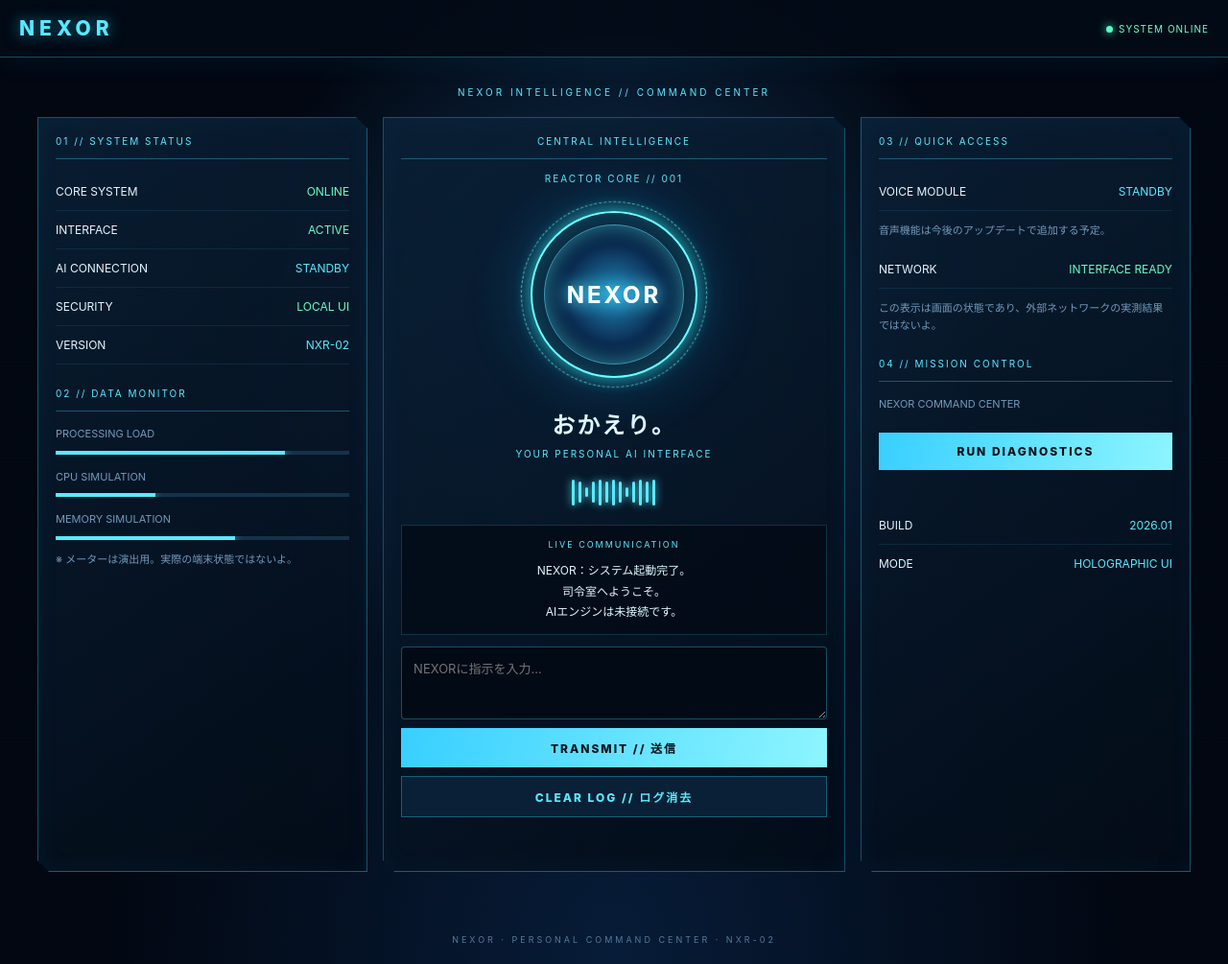
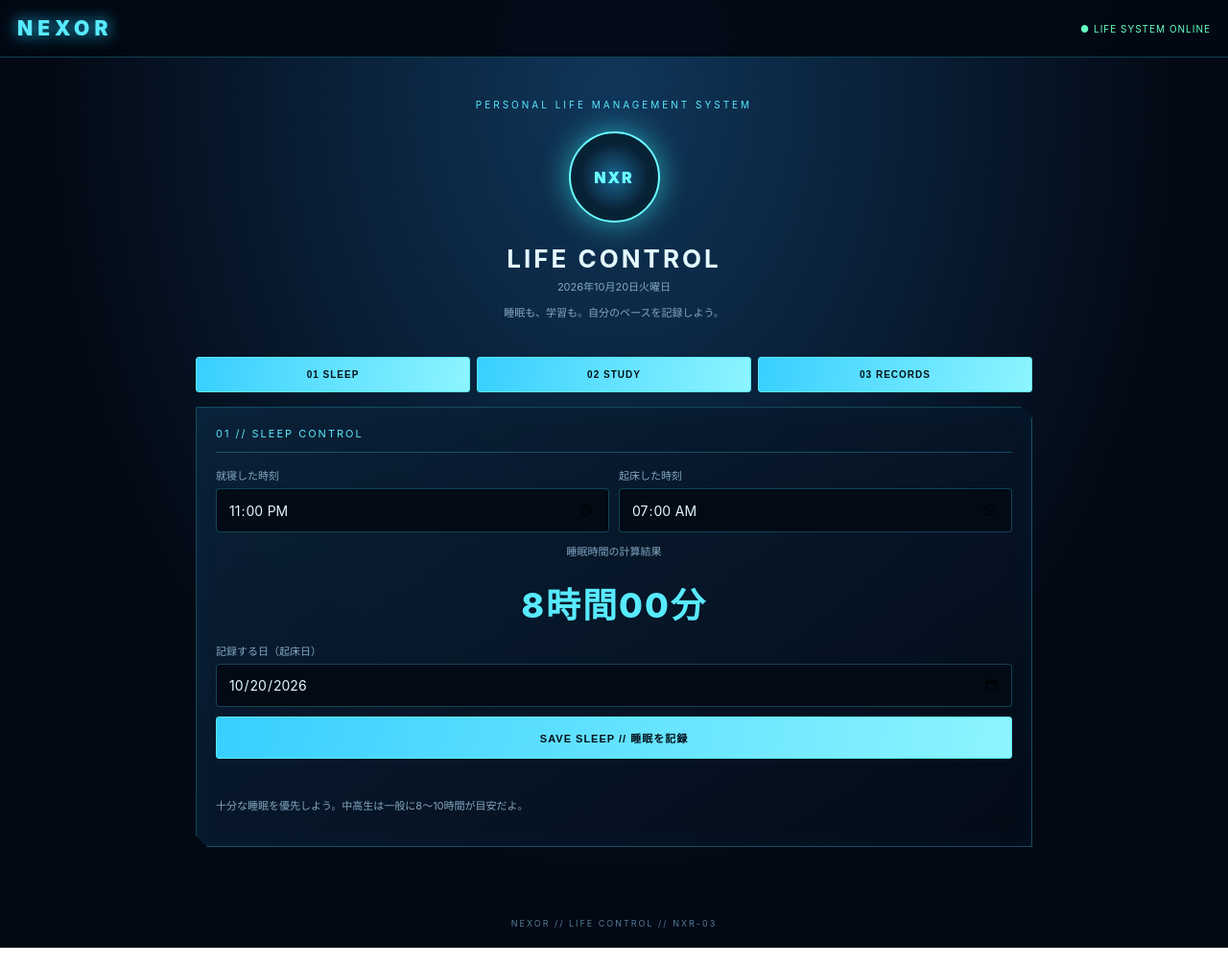
Before and after one commit to dkato0925-png/arc, a plain HTML site: page index.html in a window 1280 px wide. Shown: the whole page at 96% size. Drawn offline with Linux system fonts and the light colour scheme.

Commit message:
Update index.html

```diff
--- a/index.html
+++ b/index.html
@@ -3,163 +3,240 @@
 <html lang="ja">
 <head>
 <meta charset="UTF-8">
-<meta name="viewport" content="width=device-width, initial-scale=1">
+<meta name="viewport" content="width=device-width,initial-scale=1,viewport-fit=cover">
 <meta name="theme-color" content="#030914">
-<title>NEXOR // COMMAND CENTER</title>
+<title>NEXOR // LIFE CONTROL</title>
 <style>
-:root{color-scheme:dark;--cyan:#58eaff;--line:#35dfff55;--muted:#729ab9}
+:root{--c:#58eaff;--line:#35dfff44;--bg:#030914;--panel:#07192beF;--muted:#83a7c2}
 *{box-sizing:border-box}
-body{margin:0;min-height:100vh;color:#dff8ff;font-family:-apple-system,BlinkMacSystemFont,sans-serif;background:radial-gradient(ellipse at 50% 35%,#10365a 0%,transparent 45%),radial-gradient(ellipse at 50% 100%,#071c38,transparent 60%),#020711;overflow-x:hidden}
-body:before{content:"";position:fixed;inset:0;pointer-events:none;z-index:5;opacity:.15;background:repeating-linear-gradient(to bottom,transparent 0,transparent 3px,#54dfff12 4px)}
-header{display:flex;justify-content:space-between;align-items:center;gap:12px;padding:17px 20px;border-bottom:1px solid var(--line);background:#030b17dd;box-shadow:0 4px 30px #00bfff12}
-.brand{font-size:21px;font-weight:800;letter-spacing:5px;color:var(--cyan);text-shadow:0 0 16px #26cfff99}
-.top-status{color:#70ffc5;font-size:10px;letter-spacing:1px}
-.dot{display:inline-block;width:7px;height:7px;border-radius:50%;background:#57ffc3;box-shadow:0 0 10px #57ffc3;margin-right:6px}
-main{width:min(1250px,100%);padding:22px 15px 35px;margin:auto}
-.eyebrow{text-align:center;color:var(--cyan);font-size:10px;letter-spacing:3px;margin:0 0 20px}
-.layout{display:grid;grid-template-columns:minmax(0,1fr);gap:14px}
-.panel{position:relative;min-width:0;padding:17px;border:1px solid var(--line);background:linear-gradient(145deg,#0a2036dd,#030b17ed);box-shadow:inset 0 0 25px #168bd811,0 0 18px #00bfff0a;clip-path:polygon(0 0,calc(100% - 12px) 0,100% 12px,100% 100%,12px 100%,0 calc(100% - 12px))}
-.panel-title{color:var(--cyan);font-size:10px;letter-spacing:2px;padding-bottom:12px;margin-bottom:14px;border-bottom:1px solid var(--line)}
-.metric{display:flex;align-items:center;justify-content:space-between;gap:10px;padding:12px 0;border-bottom:1px solid #55dfff18;font-size:12px}
-.metric:last-child{border-bottom:0}
-.value{color:var(--cyan);text-align:right}
-.good{color:#65ffc4}
-.muted{color:var(--muted);font-size:11px;line-height:1.7}
-.core-area{text-align:center;padding:16px 0 22px}
-.core{position:relative;width:154px;height:154px;display:grid;place-items:center;margin:28px auto 30px;border:2px solid var(--cyan);border-radius:50%;background:radial-gradient(circle,#1b719b 0%,#092342 43%,#030b17 72%);box-shadow:0 0 18px #31dfff99,0 0 65px #168bd855,inset 0 0 32px #35dfff55;animation:pulse 3s ease-in-out infinite}
-.core:before,.core:after{content:"";position:absolute;border-radius:50%;pointer-events:none}
-.core:before{inset:-12px;border:1px dashed #58eaffaa;animation:rotate 18s linear infinite}
-.core:after{inset:12px;border:1px solid #58eaff77;box-shadow:inset 0 0 22px #58eaff55}
-.core span{font-size:24px;font-weight:700;letter-spacing:3px;text-shadow:0 0 18px var(--cyan)}
-h1{font-size:24px;margin:0 0 8px;letter-spacing:2px}
-.subtitle{color:var(--cyan);font-size:10px;letter-spacing:2px}
-.visualizer{display:flex;justify-content:center;align-items:center;gap:4px;height:32px;margin:18px 0}
-.visualizer i{display:block;width:3px;height:9px;border-radius:5px;background:var(--cyan);box-shadow:0 0 8px var(--cyan);animation:wave 1s ease-in-out infinite alternate}
-.visualizer i:nth-child(3n){animation-delay:-.7s}
-.visualizer i:nth-child(2n){animation-delay:-.3s}
-.log{padding:12px;min-height:100px;max-height:220px;overflow-y:auto;overflow-wrap:anywhere;white-space:pre-wrap;font-size:12px;line-height:1.8;background:#020813aa;border:1px solid #35dfff30}
-.log-label{display:block;color:var(--cyan);font-size:9px;letter-spacing:2px;margin-bottom:8px}
-textarea{display:block;width:100%;min-height:76px;resize:vertical;margin-top:12px;padding:12px;border:1px solid var(--line);border-radius:4px;background:#020a15;color:white;font:inherit;font-size:13px;outline:none}
-textarea:focus{border-color:var(--cyan)}
-button{cursor:pointer;width:100%;margin-top:9px;padding:12px;color:#03101a;background:linear-gradient(100deg,#38cfff,#8df5ff);border:0;font:inherit;font-size:12px;font-weight:800;letter-spacing:2px}
-button:active{transform:scale(.99)}
-.secondary{color:var(--cyan);background:#0a2036;border:1px solid var(--line)}
-.data-bar{height:4px;background:#15324a;margin-top:8px;overflow:hidden}
-.data-bar span{display:block;height:100%;width:78%;background:var(--cyan);box-shadow:0 0 10px var(--cyan)}
-.data-bar.cpu span{width:34%}
-.data-bar.mem span{width:61%}
-.notice{min-height:18px;color:var(--cyan);font-size:11px;margin-top:9px}
-footer{text-align:center;padding:20px;color:#547b98;font-size:9px;letter-spacing:3px}
-@keyframes rotate{to{transform:rotate(360deg)}}
-@keyframes pulse{0%,100%{filter:brightness(.9)}50%{filter:brightness(1.3)}}
-@keyframes wave{from{height:5px}to{height:27px}}
-@media(min-width:760px){main{padding:30px 24px 45px}.layout{grid-template-columns:minmax(190px,1fr) minmax(260px,1.4fr) minmax(190px,1fr);gap:16px;align-items:stretch}.core-area{padding:25px 0}.core{width:174px;height:174px}.panel{padding:18px}}
-@media(prefers-reduced-motion:reduce){*,*:before,*:after{animation-duration:.01ms!important;animation-iteration-count:1!important}}
+body{margin:0;background:radial-gradient(ellipse at 50% 10%,#10365a,#030914 65%);color:#e4f9ff;font-family:-apple-system,BlinkMacSystemFont,sans-serif;min-height:100vh}
+body:before{content:"";position:fixed;inset:0;pointer-events:none;opacity:.12;background:repeating-linear-gradient(0deg,transparent 0 4px,#58eaff22 5px);z-index:2}
+header{padding:17px 18px;display:flex;justify-content:space-between;align-items:center;border-bottom:1px solid var(--line);background:#030914eF;position:sticky;top:0;z-index:3}
+.brand{font-size:21px;font-weight:900;letter-spacing:5px;color:var(--c);text-shadow:0 0 16px #26cfff}
+.status{font-size:10px;color:#65ffc4;letter-spacing:1px}
+main{width:min(900px,100%);padding:20px 14px 40px;margin:auto}
+.hero{text-align:center;padding:15px 0 24px}
+.eyebrow{font-size:10px;color:var(--c);letter-spacing:3px}
+h1{font-size:26px;letter-spacing:3px;margin:12px 0 5px}
+.sub{font-size:11px;color:var(--muted)}
+.core{width:95px;height:95px;border:2px solid var(--c);border-radius:50%;margin:22px auto;display:grid;place-items:center;color:var(--c);font-weight:900;letter-spacing:2px;background:radial-gradient(circle,#165477,#030914 72%);box-shadow:0 0 25px #35dfff77,inset 0 0 22px #35dfff55;animation:pulse 3s infinite}
+nav{display:grid;grid-template-columns:repeat(3,1fr);gap:7px;margin-bottom:15px}
+nav button{margin:0;padding:12px 3px;font-size:10px;letter-spacing:1px}
+.panel{border:1px solid var(--line);background:linear-gradient(145deg,#0b2239eF,#030b17f5);padding:17px;margin-bottom:14px;box-shadow:inset 0 0 24px #168bd811;clip-path:polygon(0 0,calc(100% - 12px) 0,100% 12px,100% 100%,12px 100%,0 calc(100% - 12px))}
+.pt{color:var(--c);font-size:11px;letter-spacing:2px;border-bottom:1px solid var(--line);padding-bottom:12px;margin-bottom:15px}
+.grid{display:grid;grid-template-columns:1fr 1fr;gap:10px}
+label{font-size:11px;color:var(--muted);display:block;margin-bottom:6px}
+input,select{width:100%;min-width:0;background:#020a15;color:#e4f9ff;border:1px solid var(--line);border-radius:4px;padding:12px;font:inherit;font-size:14px}
+button{width:100%;margin-top:10px;padding:13px 9px;border:1px solid var(--c);background:linear-gradient(100deg,#38cfff,#8df5ff);color:#03101a;font-size:11px;font-weight:900;letter-spacing:1px;border-radius:3px;cursor:pointer}
+button.secondary{background:#0a2036;color:var(--c)}
+button.danger{background:#291521;color:#ff9ba9;border-color:#ff6e8c}
+.big{font-size:36px;text-align:center;color:var(--c);font-weight:800;letter-spacing:2px;margin:16px 0}
+.center{text-align:center}
+.stats{display:grid;grid-template-columns:1fr 1fr;gap:9px}
+.stat{padding:14px 8px;text-align:center;border:1px solid var(--line);background:#061426}
+.stat strong{display:block;color:var(--c);font-size:22px;margin-bottom:5px}
+.stat span{font-size:10px;color:var(--muted)}
+.note{font-size:11px;color:var(--muted);line-height:1.8}
+.message{min-height:20px;color:#65ffc4;font-size:11px;margin-top:9px}
+.entry{padding:12px 0;border-bottom:1px solid #55dfff22;font-size:12px;line-height:1.8;overflow-wrap:anywhere}
+.entry:last-child{border-bottom:0}
+.entry strong{color:var(--c)}
+.hidden{display:none!important}
+footer{text-align:center;color:#547b98;font-size:9px;letter-spacing:2px;padding:20px}
+@keyframes pulse{50%{filter:brightness(1.5);box-shadow:0 0 38px #35dfffaa}}
+@media(min-width:650px){.cols{display:grid;grid-template-columns:1fr 1fr;gap:14px}.cols .panel{margin-bottom:0}.panel{padding:20px}main{padding-top:28px}}
+@media(prefers-reduced-motion:reduce){*,*:before,*:after{animation:none!important}}
 </style>
 </head>
 <body>
-<header>
-  <div class="brand">NEXOR</div>
-  <div class="top-status"><span class="dot"></span>SYSTEM ONLINE</div>
-</header>
+<header><div class="brand">NEXOR</div><div class="status">● LIFE SYSTEM ONLINE</div></header>
 <main>
-  <p class="eyebrow">NEXOR INTELLIGENCE // COMMAND CENTER</p>
-  <div class="layout">
-    <section class="panel">
-      <div class="panel-title">01 // SYSTEM STATUS</div>
-      <div class="metric"><span>CORE SYSTEM</span><span class="value good">ONLINE</span></div>
-      <div class="metric"><span>INTERFACE</span><span class="value good">ACTIVE</span></div>
-      <div class="metric"><span>AI CONNECTION</span><span class="value">STANDBY</span></div>
-      <div class="metric"><span>SECURITY</span><span class="value good">LOCAL UI</span></div>
-      <div class="metric"><span>VERSION</span><span class="value">NXR-02</span></div>
-      <div class="panel-title" style="margin-top:24px">02 // DATA MONITOR</div>
-      <div class="muted">PROCESSING LOAD</div>
-      <div class="data-bar"><span></span></div>
-      <div class="muted" style="margin-top:14px">CPU SIMULATION</div>
-      <div class="data-bar cpu"><span></span></div>
-      <div class="muted" style="margin-top:14px">MEMORY SIMULATION</div>
-      <div class="data-bar mem"><span></span></div>
-      <p class="muted">※ メーターは演出用。実際の端末状態ではないよ。</p>
-    </section>
+<section class="hero">
+<div class="eyebrow">PERSONAL LIFE MANAGEMENT SYSTEM</div>
+<div class="core">NXR</div>
+<h1>LIFE CONTROL</h1>
+<div class="sub" id="today"></div>
+<p class="note">睡眠も、学習も。自分のペースを記録しよう。</p>
+</section>
 
-    <section class="panel core-area">
-      <div class="panel-title">CENTRAL INTELLIGENCE</div>
-      <p class="subtitle">REACTOR CORE // 001</p>
-      <div class="core"><span>NEXOR</span></div>
-      <h1>おかえり。</h1>
-      <div class="subtitle">YOUR PERSONAL AI INTERFACE</div>
-      <div class="visualizer" aria-hidden="true"><i></i><i></i><i></i><i></i><i></i><i></i><i></i><i></i><i></i><i></i><i></i><i></i><i></i></div>
-      <div class="log" id="chat" role="log" aria-live="polite"><span class="log-label">LIVE COMMUNICATION</span>NEXOR：システム起動完了。
-司令室へようこそ。
-AIエンジンは未接続です。</div>
-      <form id="messageForm">
-        <textarea id="message" maxlength="2000" placeholder="NEXORに指示を入力..." aria-label="メッセージ"></textarea>
-        <button type="submit">TRANSMIT // 送信</button>
-        <button type="button" class="secondary" id="clearBtn">CLEAR LOG // ログ消去</button>
-      </form>
-      <p class="notice" id="notice" role="status"></p>
-    </section>
+<nav>
+<button onclick="showSection('sleep')">01 SLEEP</button>
+<button onclick="showSection('study')">02 STUDY</button>
+<button onclick="showSection('records')">03 RECORDS</button>
+</nav>
 
-    <section class="panel">
-      <div class="panel-title">03 // QUICK ACCESS</div>
-      <div class="metric"><span>VOICE MODULE</span><span class="value">STANDBY</span></div>
-      <p class="muted">音声機能は今後のアップデートで追加する予定。</p>
-      <div class="metric"><span>NETWORK</span><span class="value good">INTERFACE READY</span></div>
-      <p class="muted">この表示は画面の状態であり、外部ネットワークの実測結果ではないよ。</p>
-      <div class="panel-title" style="margin-top:24px">04 // MISSION CONTROL</div>
-      <p class="muted">NEXOR COMMAND CENTER</p>
-      <button type="button" id="statusBtn">RUN DIAGNOSTICS</button>
-      <p class="notice" id="diagnostic" role="status"></p>
-      <div class="metric"><span>BUILD</span><span class="value">2026.01</span></div>
-      <div class="metric"><span>MODE</span><span class="value">HOLOGRAPHIC UI</span></div>
-    </section>
-  </div>
+<section id="sleep" class="panel">
+<div class="pt">01 // SLEEP CONTROL</div>
+<div class="grid">
+<div><label for="bed">就寝した時刻</label><input id="bed" type="time" value="23:00"></div>
+<div><label for="wake">起床した時刻</label><input id="wake" type="time" value="07:00"></div>
+</div>
+<div class="center">
+<p class="note">睡眠時間の計算結果</p>
+<div class="big" id="sleepPreview">8時間00分</div>
+</div>
+<label for="sleepDate">記録する日（起床日）</label>
+<input id="sleepDate" type="date">
+<button id="saveSleep">SAVE SLEEP // 睡眠を記録</button>
+<div class="message" id="sleepMsg" role="status"></div>
+<p class="note">十分な睡眠を優先しよう。中高生は一般に8〜10時間が目安だよ。</p>
+</section>
+
+<section id="study" class="panel hidden">
+<div class="pt">02 // STUDY CONTROL</div>
+<label for="subject">学習する教科</label>
+<select id="subject">
+<option>英語</option><option>数学</option><option>国語</option><option>理科</option><option>社会</option><option>その他</option>
+</select>
+<div class="big" id="timer">00:00:00</div>
+<div class="center sub" id="timerState">STANDBY // 待機中</div>
+<div class="grid">
+<button id="startTimer">START</button>
+<button class="secondary" id="pauseTimer">PAUSE</button>
+</div>
+<button class="secondary" id="resetTimer">RESET TIMER</button>
+<button id="saveStudy">SAVE SESSION // 学習時間を記録</button>
+<div class="message" id="studyMsg" role="status"></div>
+<p class="note">タイマーはこのページを開いている間に計測するよ。途中でページを閉じる前に保存してね。</p>
+</section>
+
+<section id="records" class="panel hidden">
+<div class="pt">03 // DAILY SYNC</div>
+<div class="stats">
+<div class="stat"><strong id="sleepTotal">--</strong><span>最新の睡眠記録</span></div>
+<div class="stat"><strong id="studyTotal">0分</strong><span>今日の学習時間</span></div>
+</div>
+<div class="pt" style="margin-top:22px">SLEEP LOG</div>
+<div id="sleepLogs" class="note">まだ記録がないよ。</div>
+<div class="pt" style="margin-top:22px">STUDY LOG</div>
+<div id="studyLogs" class="note">まだ記録がないよ。</div>
+<button class="secondary" id="exportBtn">EXPORT DATA // データを書き出す</button>
+<button class="danger" id="clearData">DELETE ALL // 全記録を削除</button>
+<div class="message" id="recordMsg" role="status"></div>
+<p class="note">データはこのブラウザ内に保存されるよ。書き出したデータは大切に保管してね。</p>
+</section>
 </main>
-<footer>NEXOR · PERSONAL COMMAND CENTER · NXR-02</footer>
+<footer>NEXOR // LIFE CONTROL // NXR-03</footer>
+
 <script>
-const form=document.getElementById("messageForm");
-const input=document.getElementById("message");
-const chat=document.getElementById("chat");
-const notice=document.getElementById("notice");
-const clearBtn=document.getElementById("clearBtn");
-const statusBtn=document.getElementById("statusBtn");
-const diagnostic=document.getElementById("diagnostic");
+(function(){
+"use strict";
+const $=id=>document.getElementById(id);
+const KEY="nexor_life_control_v1";
+let data={sleep:[],study:[]};
+let elapsed=0,startedAt=null,interval=null;
+try{
+ const raw=localStorage.getItem(KEY);
+ if(raw){const parsed=JSON.parse(raw);if(Array.isArray(parsed.sleep)&&Array.isArray(parsed.study))data=parsed;}
+}catch(e){}
+function persist(){
+ try{localStorage.setItem(KEY,JSON.stringify(data));return true;}
+ catch(e){alert("保存できなかったよ。ブラウザの空き容量や設定を確認してね。");return false;}
+}
+function localDate(d=new Date()){
+ const y=d.getFullYear(),m=String(d.getMonth()+1).padStart(2,"0"),day=String(d.getDate()).padStart(2,"0");
+ return `${y}-${m}-${day}`;
+}
+function fmtMinutes(n){return `${Math.floor(n/60)}時間${String(n%60).padStart(2,"0")}分`;}
+function fmtClock(s){
+ s=Math.max(0,Math.floor(s));
+ return [Math.floor(s/3600),Math.floor(s%3600/60),s%60].map(n=>String(n).padStart(2,"0")).join(":");
+}
+function duration(){
+ const b=$("bed").value,w=$("wake").value;
+ if(!b||!w)return null;
+ const [bh,bm]=b.split(":").map(Number),[wh,wm]=w.split(":").map(Number);
+ let mins=(wh*60+wm)-(bh*60+bm);
+ if(mins<=0)mins+=1440;
+ if(mins<=0||mins>1440)return null;
+ return mins;
+}
+function preview(){
+ const n=duration();
+ $("sleepPreview").textContent=n===null?"--":fmtMinutes(n);
+}
+function showSection(id){
+ ["sleep","study","records"].forEach(s=>$(s).classList.toggle("hidden",s!==id));
+ if(id==="records")render();
+ window.scrollTo({top:0,behavior:"smooth"});
+}
+window.showSection=showSection;
+$("today").textContent=new Date().toLocaleDateString("ja-JP",{year:"numeric",month:"long",day:"numeric",weekday:"long"});
+$("sleepDate").value=localDate();
+$("bed").addEventListener("change",preview);
+$("wake").addEventListener("change",preview);
+preview();
 
-function addLine(label,text){
-  const br=document.createElement("br");
-  const line=document.createElement("div");
-  line.style.marginTop="8px";
-  const name=document.createElement("strong");
-  name.style.color="#58eaff";
-  name.textContent=label;
-  line.append(name,document.createTextNode(text));
-  chat.append(br,line);
-  chat.scrollTop=chat.scrollHeight;
+$("saveSleep").addEventListener("click",()=>{
+ const mins=duration(),date=$("sleepDate").value;
+ if(mins===null||!date){$("sleepMsg").textContent="時刻と日付を確認してね。";return;}
+ data.sleep=data.sleep.filter(x=>x.date!==date);
+ data.sleep.unshift({date,bed:$("bed").value,wake:$("wake").value,minutes:mins});
+ data.sleep.sort((a,b)=>b.date.localeCompare(a.date));
+ data.sleep=data.sleep.slice(0,90);
+ if(persist()){$("sleepMsg").textContent=`保存完了：${fmtMinutes(mins)}`;render();}
+});
+
+function currentElapsed(){return elapsed+(startedAt===null?0:(Date.now()-startedAt)/1000);}
+function updateTimer(){$("timer").textContent=fmtClock(currentElapsed());}
+$("startTimer").addEventListener("click",()=>{
+ if(startedAt===null){startedAt=Date.now();$("timerState").textContent="RECORDING // 計測中";interval=setInterval(updateTimer,250);}
+});
+$("pauseTimer").addEventListener("click",()=>{
+ if(startedAt!==null){elapsed+=(Date.now()-startedAt)/1000;startedAt=null;clearInterval(interval);interval=null;updateTimer();$("timerState").textContent="PAUSED // 一時停止";}
+});
+$("resetTimer").addEventListener("click",()=>{
+ if(interval)clearInterval(interval);
+ interval=null;elapsed=0;startedAt=null;updateTimer();$("timerState").textContent="STANDBY // 待機中";$("studyMsg").textContent="";
+});
+$("saveStudy").addEventListener("click",()=>{
+ const seconds=currentElapsed(),mins=Math.floor(seconds/60);
+ if(mins<1){$("studyMsg").textContent="1分以上計測してから保存してね。";return;}
+ const date=localDate();
+ data.study.unshift({date,subject:$("subject").value,minutes:mins});
+ data.study=data.study.slice(0,300);
+ if(persist()){
+  $("studyMsg").textContent=`保存完了：${mins}分`;
+  if(interval)clearInterval(interval);
+  interval=null;elapsed=0;startedAt=null;updateTimer();$("timerState").textContent="SAVED // 保存済み";render();
+ }
+});
+function render(){
+ const today=localDate();
+ const latest=data.sleep[0];
+ $("sleepTotal").textContent=latest?fmtMinutes(latest.minutes):"--";
+ const total=data.study.filter(x=>x.date===today).reduce((s,x)=>s+x.minutes,0);
+ $("studyTotal").textContent=total>=60?`${Math.floor(total/60)}時間${total%60}分`:`${total}分`;
+ $("sleepLogs").replaceChildren();
+ if(!data.sleep.length)$("sleepLogs").textContent="まだ記録がないよ。";
+ data.sleep.slice(0,14).forEach(x=>{
+  const d=document.createElement("div");d.className="entry";
+  const b=document.createElement("strong");b.textContent=x.date;
+  d.append(b,document.createTextNode(`　${x.bed} → ${x.wake}　${fmtMinutes(x.minutes)}`));
+  $("sleepLogs").append(d);
+ });
+ $("studyLogs").replaceChildren();
+ if(!data.study.length)$("studyLogs").textContent="まだ記録がないよ。";
+ data.study.slice(0,30).forEach(x=>{
+  const d=document.createElement("div");d.className="entry";
+  const b=document.createElement("strong");b.textContent=x.date;
+  d.append(b,document.createTextNode(`　${x.subject}　${x.minutes}分`));
+  $("studyLogs").append(d);
+ });
 }
-form.addEventListener("submit",function(event){
-  event.preventDefault();
-  const value=input.value.trim();
-  if(!value){
-    notice.textContent="メッセージを入力してね。";
-    input.focus();
-    return;
-  }
-  addLine("YOU // "," "+value);
-  addLine("NEXOR // ","メッセージを受け取ったよ。AI機能はまだ未接続だよ。");
-  input.value="";
-  notice.textContent="メッセージを受信しました。";
+$("exportBtn").addEventListener("click",()=>{
+ const blob=new Blob([JSON.stringify(data,null,2)],{type:"application/json"});
+ const url=URL.createObjectURL(blob),a=document.createElement("a");
+ a.href=url;a.download="nexor-life-data.json";a.click();URL.revokeObjectURL(url);
+ $("recordMsg").textContent="データを書き出したよ。ファイルを保管してね。";
 });
-clearBtn.addEventListener("click",function(){
-  chat.replaceChildren();
-  const label=document.createElement("span");
-  label.className="log-label";
-  label.textContent="LIVE COMMUNICATION";
-  chat.append(label,document.createTextNode("ログを消去しました。"));
-  notice.textContent="ログをクリアしました。";
+$("clearData").addEventListener("click",()=>{
+ if(!confirm("睡眠・学習の全記録を削除する？この操作は取り消せないよ。"))return;
+ data={sleep:[],study:[]};
+ if(persist()){$("recordMsg").textContent="全記録を削除しました。";render();}
 });
-statusBtn.addEventListener("click",function(){
-  diagnostic.textContent="診断完了：インターフェースは正常に動作中。";
-});
+render();
+})();
 </script>
 </body>
 </html>
```
